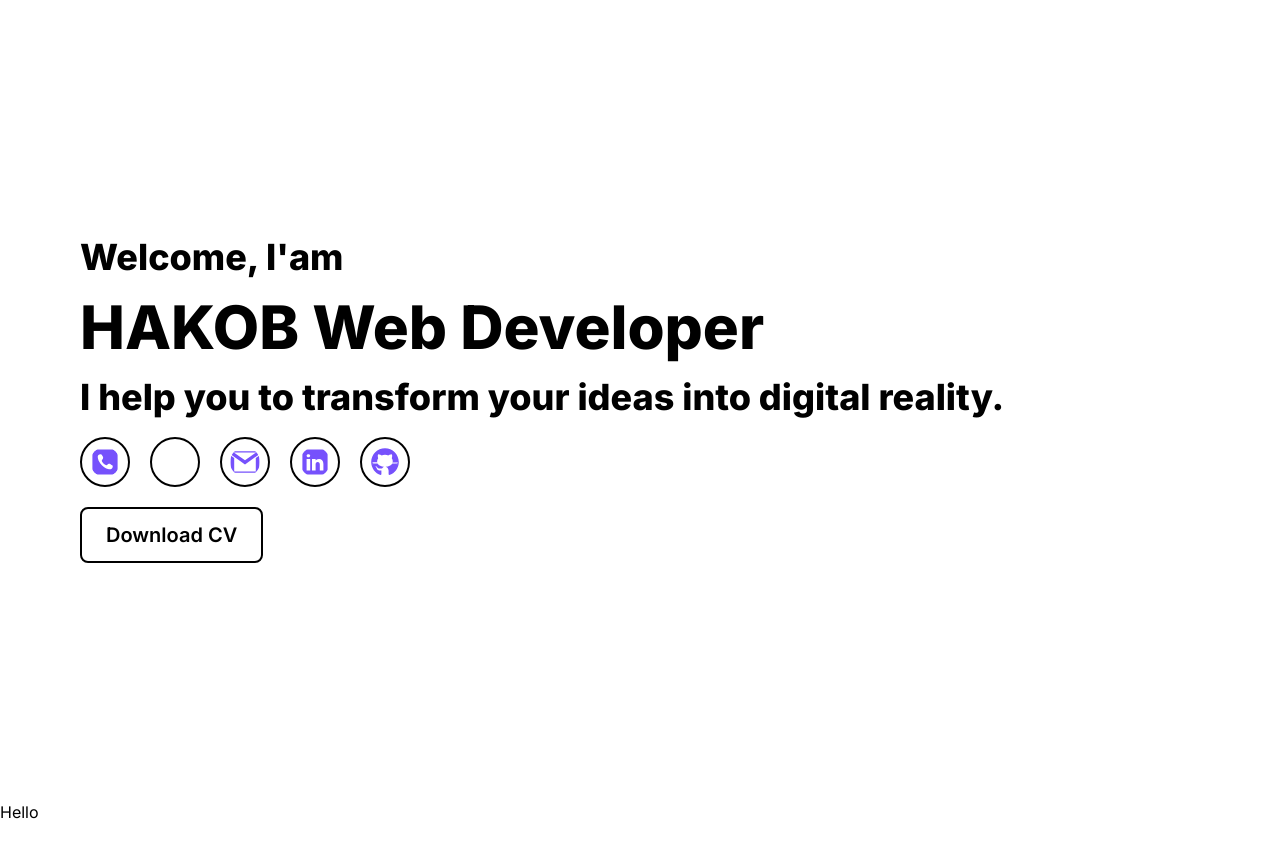
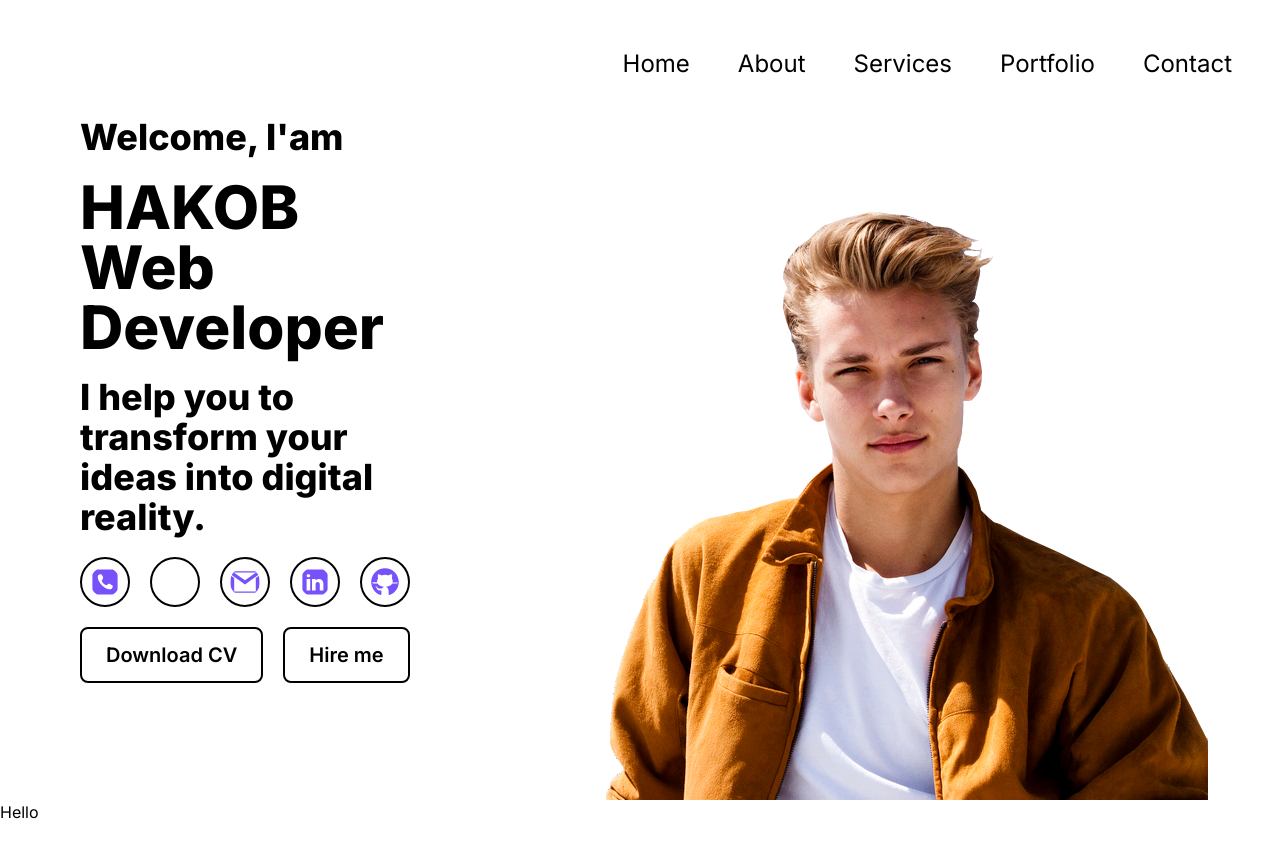
Before and after one commit to hakob-yan/personal-portfolio, a React (Create React App) app: page / in a window 1280 px wide. Shown: the top 858 px of the page. Built offline with nearby package versions, Linux system fonts and the light colour scheme.

Commit message:
added scroll

```diff
--- a/src/App.tsx
+++ b/src/App.tsx
@@ -9,7 +9,7 @@ import * as paths from "./constants/routerPaths"
 function App(): ReactElement {
   return (
     <BrowserRouter>
-      <div className="relative">
+      <div className="relative bg-primary-1 ">
         <NavBar />
         <Routes>
           <Route path={paths.HOME} element={<Home />} />
--- a/src/components/NavBar/index.tsx
+++ b/src/components/NavBar/index.tsx
@@ -1,10 +1,20 @@
-import React from 'react'
+import React, { useEffect, useRef } from 'react'
 import { Link } from 'react-router-dom'
 import * as path from '../../constants/routerPaths'
+const checkScrollPos = (e: any) => {
+    console.log(window.scrollY);
+
+}
 
 const NavBar = () => {
+    const ref = useRef(null)
+    useEffect(() => {
+        window.addEventListener('scroll', checkScrollPos);
+        // return window.removeEventListener('scroll', checkScrollPos)
+    }, [])
     return (
-        <header className='text-white bg-opacity-0  fixed z-50 w-full text-lg uppercase'>
+        <header ref={ref} className='text-font-color bg-opacity-0 position: fixed
+        top-0 m-y-5 z-50 w-full text-2xl   '>
             <nav className='flex justify-end gap-12 p-12'>
                 <Link to={path.HOME}>Home</Link>
                 <Link to={path.HOME}>About</Link>
--- a/src/pages/Home/index.tsx
+++ b/src/pages/Home/index.tsx
@@ -9,6 +9,7 @@ import Gmail from "../../assets/icons/gmail";
 import GitHub from "../../assets/icons/github";
 import Phone from "../../assets/icons/phone";
 import Location from "../../assets/icons/location";
+import Me from '../../assets/images/me.png'
 
 const socialMediaArr = [
   { src: Phone, value: "+374-93-102-122", link: "tel:+374-93-102-122" },
@@ -25,21 +26,25 @@ const Home = (): ReactElement => {
     const animate = canvasAnimate(canvasElem.current as HTMLCanvasElement);
     animate.start();
     return () => animate.end();
+
   }, [])
   return (
     <main className='text-font-color'>
-      <section className="h-screen bg-primary-1 relative flex justify-start items-center	p-20">
+      <section className="h-screen relative flex justify-start items-center	px-20">
         {/* <canvas className='absolute h-full w-full ' ref={canvasElem}></canvas> */}
         <aside className='font-extrabold flex	flex-col gap-y-5 items-start z-10'>
           <p className='relative text-4xl'>Welcome, I'am </p>
           <p className='relative text-6xl'>HAKOB  <span className='text-primary-2'>Web Developer</span></p>
           <p className='relative text-4xl'>I help you to transform your ideas into digital reality. </p>
           <span className='flex  gap-x-5'> {socialMediaArr.map(el => (<SocialMedia link={el.link} src={el.src} color='#7651fc' hoverColor='#fff' />))} </span>
-          <Button text='Download CV' />
+          <div className="flex gap-x-5"><Button text='Download CV' /><Button text='Hire me ' /></div>
+
+
         </aside>
+        <img src={Me} alt="" className='z-10 self-end w-3/4'/>
 
       </section>
-      <section className="flex min-h-screen bg-primary-1">Hello</section>
+      <section className="flex min-h-screen ">Hello</section>
     </main>
   );
 };
```
Also changed, not shown: src/assets/images/me.png (added).
